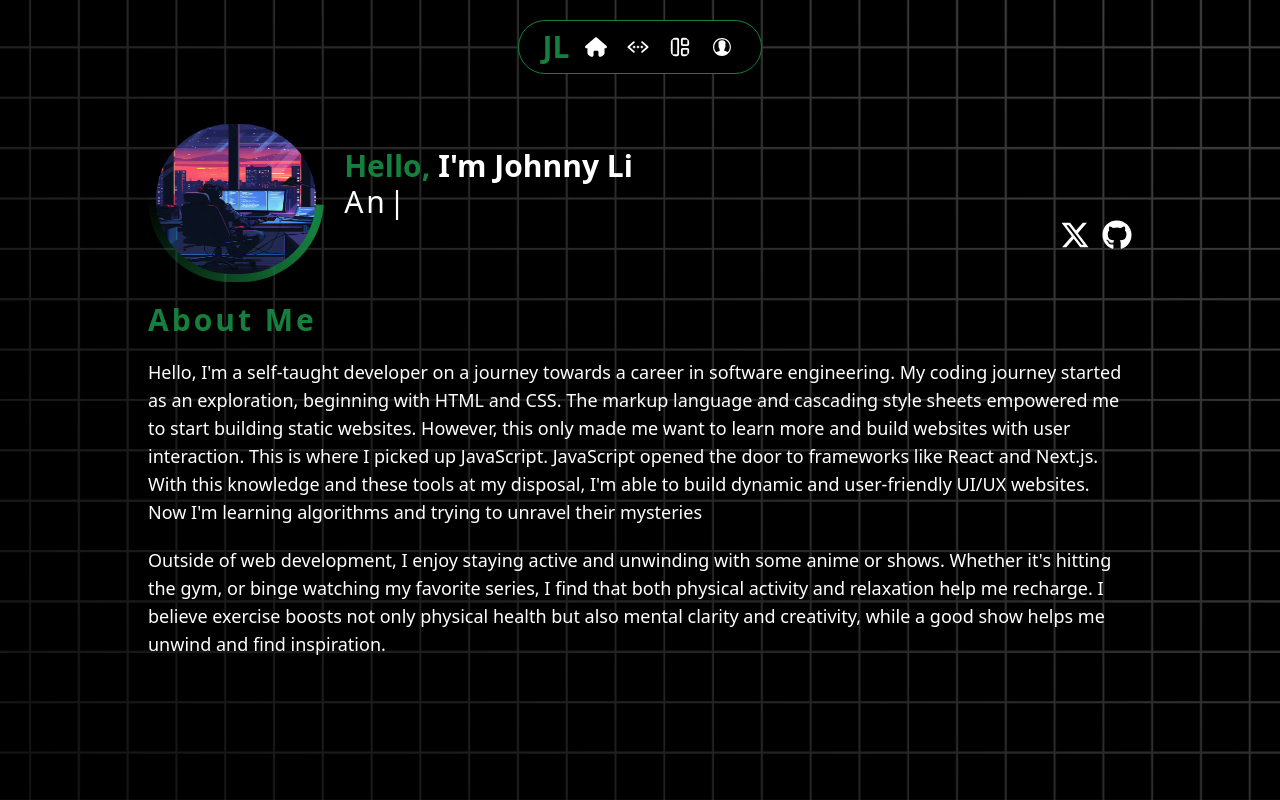
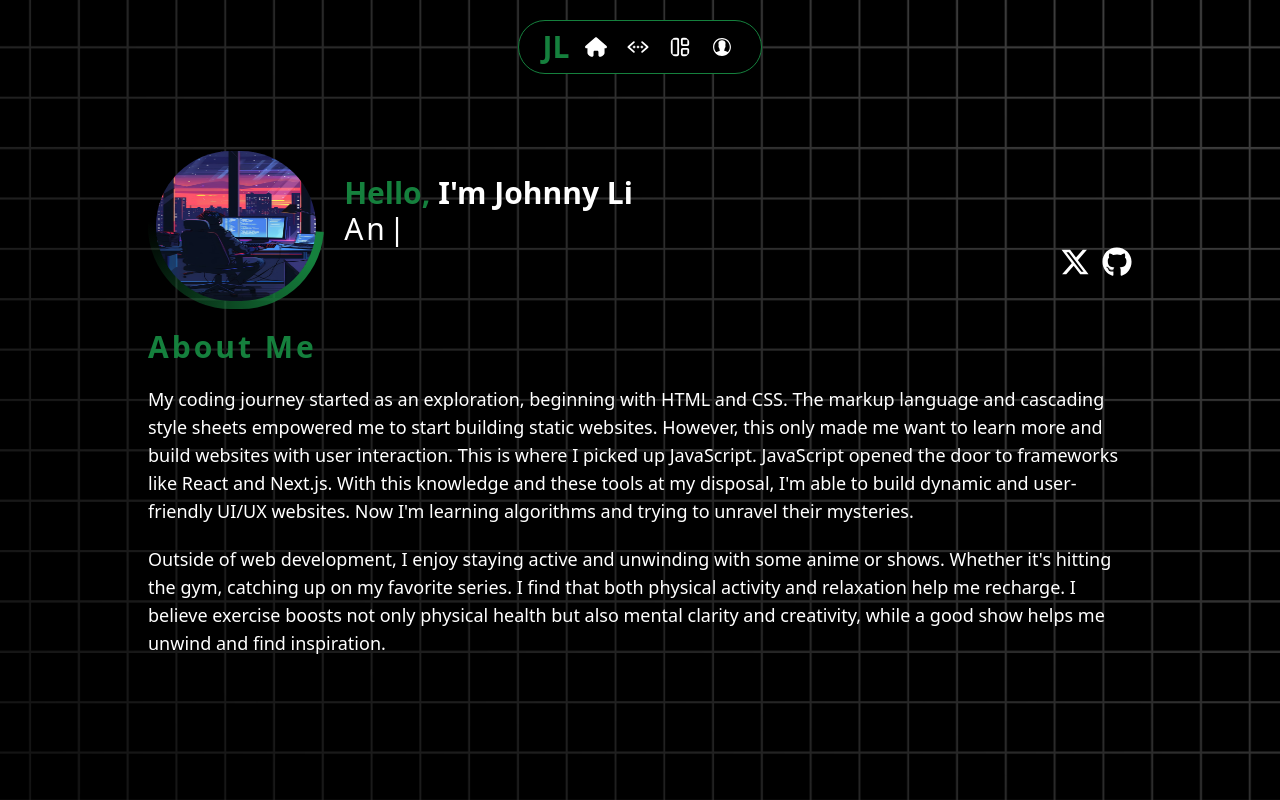
Before and after one commit to j0hnnyli/new-portfolio, a Next.js app: page / in a window 1280 px wide. Built offline with nearby package versions, Linux system fonts and the light colour scheme.

Commit message:
Styling: Added some flex styling to the body for tablets and larger screens  (#8)
* made border animation is bit more smooth

* added flex styles to the body for tablets and larger screens

---------

Co-authored-by: Johnny li <johnnyli@Johnnys-Laptop.local>

```diff
--- a/app/layout.tsx
+++ b/app/layout.tsx
@@ -34,14 +34,14 @@ export default function RootLayout({
   return (
     <html lang="en">
       <body
-        className={`${geistSans.variable} ${geistMono.variable} antialiased relative`}
+        className={`${geistSans.variable} ${geistMono.variable} antialiased relative md:flex md:justify-center md:items-center md:h-screen`}
       >
         <Navbar />
         <MediaNavbar/>
         <div className="bg-black fixed h-screen w-screen opacity-60 z-10 top-0"></div>
         <div className="bg-[url('/gridBG.jpg')] bg-cover bg-center bg-no-repeat h-screen w-full fixed top-0"></div>
 
-        <main className="relative z-30 lg:w-[80%] max-w-[1500px] mx-auto mt-24 ">
+        <main className="relative z-30 max-w-[1500px] md:w-[90%] lg:w-[80%] mx-auto mt-24 md:mt-0">
           {children}
         </main>
 
--- a/app/page.tsx
+++ b/app/page.tsx
@@ -49,10 +49,10 @@ export default function Home() {
       <div className="w-full mt-5">
         <h2 className="text-3xl text-primary_green font-bold tracking-widest">About Me</h2>
         <p className="text-white my-5 text-lg">
-          Hello, I&apos;m a self-taught developer on a journey towards a career in software engineering. My coding journey started as an exploration, beginning with HTML and CSS. The markup language and cascading style sheets empowered me to start building static websites. However, this only made me want to learn more and build websites with user interaction. This is where I picked up JavaScript. JavaScript opened the door to frameworks like React and Next.js. With this knowledge and these tools at my disposal, I&apos;m able to build dynamic and user-friendly UI/UX websites. Now I&apos;m learning algorithms and trying to unravel their mysteries
+          My coding journey started as an exploration, beginning with HTML and CSS. The markup language and cascading style sheets empowered me to start building static websites. However, this only made me want to learn more and build websites with user interaction. This is where I picked up JavaScript. JavaScript opened the door to frameworks like React and Next.js. With this knowledge and these tools at my disposal, I&apos;m able to build dynamic and user-friendly UI/UX websites. Now I&apos;m learning algorithms and trying to unravel their mysteries.
         </p>
         <p className="text-white text-lg">
-          Outside of web development, I enjoy staying active and unwinding with some anime or shows. Whether it&apos;s hitting the gym, or binge watching my favorite series, I find that both physical activity and relaxation help me recharge. I believe exercise boosts not only physical health but also mental clarity and creativity, while a good show helps me unwind and find inspiration.
+          Outside of web development, I enjoy staying active and unwinding with some anime or shows. Whether it&apos;s hitting the gym, catching up on my favorite series. I find that both physical activity and relaxation help me recharge. I believe exercise boosts not only physical health but also mental clarity and creativity, while a good show helps me unwind and find inspiration.
         </p>
       </div>
     </div>
```
